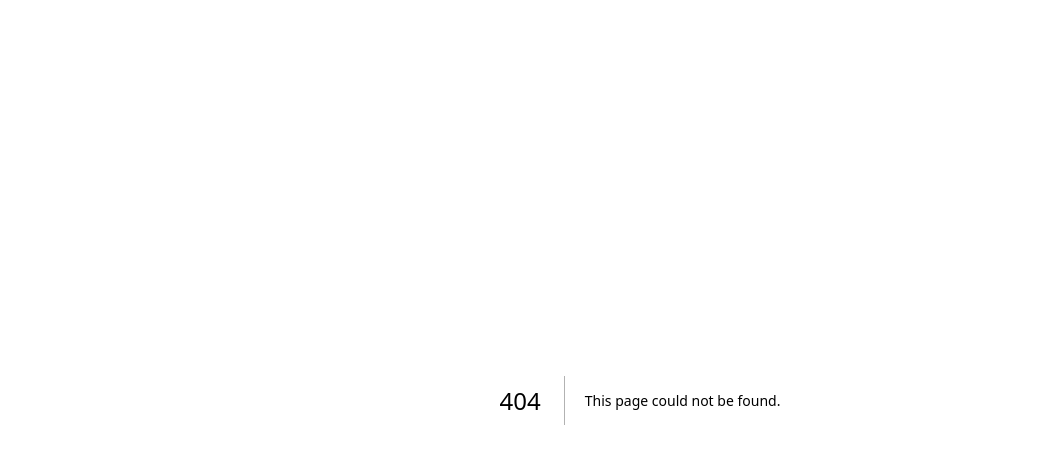
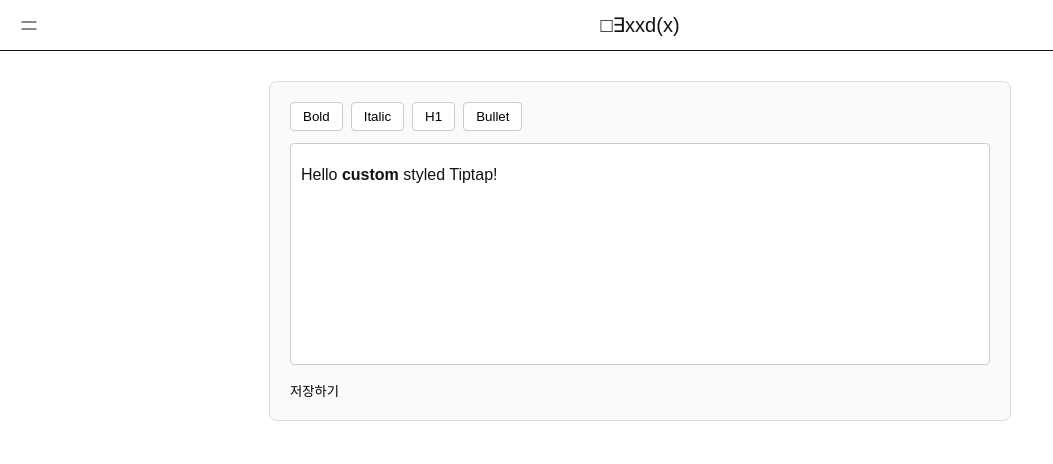
Before and after one commit to dogbrean/exxdx, a Next.js app: page /study in a window 1280 px wide. Before the commit this address had no page. Shown: the top 464 px of the page, without its empty margins (0-1053 px from the left). Built offline with nearby package versions, Linux system fonts and the light colour scheme.

Commit message:
텍스트 입력 임시

```diff
--- /dev/null
+++ b/src/app/study/page.tsx
@@ -0,0 +1,10 @@
+import Layout from "@/components/Layout/Layout";
+import TiptapEditor from "@/components/TipTapEditor/TipTapEditor";
+
+export default function Page() {
+  return (
+    <Layout>
+      <TiptapEditor />
+    </Layout>
+  );
+}
--- a/src/components/Header/Header.module.scss
+++ b/src/components/Header/Header.module.scss
@@ -13,7 +13,7 @@
     position: absolute;
     top: 0;
     left: 0;
-    padding: 16px 20px;
+    padding: 17px 20px 15px;
     .icon_menu {
       color: #121212;
     }
@@ -21,4 +21,7 @@
   .logo {
     font-size: 20px;
   }
+  .nav {
+    display: none;
+  }
 }
--- a/src/components/Header/Header.tsx
+++ b/src/components/Header/Header.tsx
@@ -12,6 +12,14 @@ const Header = () => {
       <Link href={"/"} className={cn(styles.logo)}>
         □∃xxd(x)
       </Link>
+      <nav className={cn(styles.nav)}>
+        <Link href={"/about"}>ABOUT</Link>
+        <Link href={"/study"}>STUDY</Link>
+        <Link href={"/study"}>STUDY</Link>
+        <Link href={"/memo"}>MEMO</Link>
+        <Link href={"/calender"}>CALENDER</Link>
+        <Link href={"/calender"}>CALENDER</Link>
+      </nav>
     </header>
   );
 };
--- /dev/null
+++ b/src/components/TipTapEditor/Editor.css
@@ -0,0 +1,57 @@
+.editor-wrapper {
+  border: 1px solid #ddd;
+  padding: 20px;
+  max-width: 700px;
+  margin: auto;
+  background-color: #fafafa;
+  border-radius: 8px;
+}
+
+.menu-bar {
+  margin-bottom: 12px;
+  display: flex;
+  gap: 8px;
+}
+
+.menu-bar button {
+  padding: 6px 12px;
+  border: 1px solid #ccc;
+  background: white;
+  border-radius: 4px;
+  cursor: pointer;
+  transition: background 0.2s;
+}
+
+.menu-bar button:hover {
+  background: #f0f0f0;
+}
+
+.menu-bar .is-active {
+  background-color: #333;
+  color: white;
+  border-color: #333;
+}
+
+.editor-content {
+  min-height: 200px;
+  padding: 10px;
+  border: 1px solid #ccc;
+  background: white;
+  border-radius: 4px;
+}
+
+/* Style Tiptap-generated content */
+.editor-content h1 {
+  font-size: 1.8rem;
+  margin: 1em 0;
+}
+
+.editor-content p {
+  line-height: 1.6;
+  margin: 0.5em 0;
+}
+
+.editor-content ul {
+  padding-left: 20px;
+  list-style-type: disc;
+}
--- /dev/null
+++ b/src/components/TipTapEditor/TipTapEditor.tsx
@@ -0,0 +1,79 @@
+"use client";
+
+import { useEditor, EditorContent } from "@tiptap/react";
+import StarterKit from "@tiptap/starter-kit";
+import React from "react";
+import "./Editor.css"; // 커스텀 스타일 적용
+
+const MenuBar = ({ editor }: { editor: any }) => {
+  if (!editor) return null;
+
+  return (
+    <div className="menu-bar">
+      <button
+        onClick={() => editor.chain().focus().toggleBold().run()}
+        className={editor.isActive("bold") ? "is-active" : ""}
+      >
+        Bold
+      </button>
+      <button
+        onClick={() => editor.chain().focus().toggleItalic().run()}
+        className={editor.isActive("italic") ? "is-active" : ""}
+      >
+        Italic
+      </button>
+      <button
+        onClick={() => editor.chain().focus().toggleHeading({ level: 1 }).run()}
+        className={editor.isActive("heading", { level: 1 }) ? "is-active" : ""}
+      >
+        H1
+      </button>
+      <button
+        onClick={() => editor.chain().focus().toggleBulletList().run()}
+        className={editor.isActive("bulletList") ? "is-active" : ""}
+      >
+        Bullet
+      </button>
+    </div>
+  );
+};
+
+export default function TiptapEditor() {
+  const editor = useEditor({
+    extensions: [StarterKit],
+    content: "<p>Hello <strong>custom</strong> styled Tiptap!</p>",
+  });
+
+  const handleSubmit = async () => {
+    if (!editor) return;
+
+    const content = editor.getHTML();
+
+    try {
+      const res = await fetch("http://localhost:8080/api/posts", {
+        method: "POST",
+        headers: {
+          "Content-Type": "application/json",
+        },
+        body: JSON.stringify({ content }),
+      });
+
+      if (!res.ok) throw new Error("서버 응답 오류");
+      const result = await res.json();
+      alert("저장 완료: " + result.message);
+    } catch (err) {
+      alert("저장 실패");
+      console.error(err);
+    }
+  };
+
+  return (
+    <div className="editor-wrapper">
+      <MenuBar editor={editor} />
+      <EditorContent editor={editor} className="editor-content" />
+      <button onClick={handleSubmit} style={{ marginTop: "1rem" }}>
+        저장하기
+      </button>
+    </div>
+  );
+}
--- a/src/components/WelcomeCurtain/WelcomeCurtain.module.scss
+++ b/src/components/WelcomeCurtain/WelcomeCurtain.module.scss
@@ -1,64 +1,91 @@
-.welcome_curtain {
+.curtain {
   position: fixed;
-  top: 0;
-  right: 0;
-  bottom: 0;
-  left: 0;
-  font-size: 21px;
-  color: #fff;
+  inset: 0;
+  display: flex;
+  background: transparent;
+  z-index: 9999;
+  pointer-events: none;
+
+  .left,
+  .right {
+    background: #000;
+    height: 100%;
+    transition: transform 1.4s cubic-bezier(0.65, 0, 0.35, 1.4) 1.7s;
+  }
+
+  .left {
+    width: calc(50% - 0.5px);
+  }
+
+  .right {
+    width: calc(50% - 0.5px);
+  }
+
+  .line {
+    width: 1px;
+    height: 100%;
+    background: #000;
+    box-shadow: 0 0 6px 2px rgba(255, 255, 255, 0.25); // 빛샘
+    transition: transform 1.4s ease-in-out, opacity 0.5s;
+    transform: translateY(0);
+    animation: tremble 0.3s ease-in-out 0.8s 2;
+  }
+
+  .text_left,
+  .text_right {
+    position: fixed;
+    top: 50%;
+    font-weight: 500;
+    transform: translateY(-50%);
+    z-index: 2;
+    opacity: 0.9;
+  }
+
+  .text_left {
+    right: 50%;
+    margin-right: 2px;
+  }
+
+  .text_right {
+    left: 50%;
+    margin-left: 3px;
+  }
+
   &.animated {
-    &:after {
-      transform: translateY(100%);
-    }
     .left {
       transform: translateX(-100%);
     }
     .right {
       transform: translateX(100%);
     }
-  }
-  &::after {
-    position: absolute;
-    top: 0;
-    left: 50%;
-    bottom: 0;
-    width: 1px;
-    background-color: #000;
-    transition: transform 1.4s ease-in-out;
-    content: "";
-  }
-  .left,
-  .right {
-    position: absolute;
-    top: 0;
-    bottom: 0;
-    background-color: #000;
-    transition: transform 1.4s ease-in-out 1.7s;
-  }
-  .left {
-    right: 50%;
-    left: 0;
-    justify-content: flex-end;
-  }
-  .right {
-    right: 0;
-    left: 50%;
-    margin-left: 1px;
-  }
-  .text_left {
-    position: fixed;
-    top: 50%;
-    right: 50%;
-    font-weight: 500;
-    margin-right: 2px;
-    transform: translateY(-50%);
-  }
-  .text_right {
-    position: fixed;
-    top: 50%;
-    left: 50%;
-    font-weight: 500;
-    margin-left: 3px;
-    transform: translateY(-50%);
+    .line {
+      transform: translateY(100%);
+      opacity: 0;
+    }
   }
 }
+
+// 진동 애니메이션
+@keyframes tremble {
+  0%,
+  100% {
+    transform: translateY(0);
+  }
+  25% {
+    transform: translateY(-1px);
+  }
+  50% {
+    transform: translateY(1px);
+  }
+  75% {
+    transform: translateY(-0.5px);
+  }
+}
+
+.filter-blur {
+  filter: blur(3px);
+  transition: filter 1.4s ease-in-out;
+}
+.filter-clear {
+  filter: blur(0);
+}
```
Also changed, not shown: middleware.ts (added, +7 -0 lines), package.json (+15 -0 lines), src/components/WelcomeCurtain/WelcomeCurtain.tsx (+1 -6 lines), 1 other file (tests, documents, lock files or other folders).
